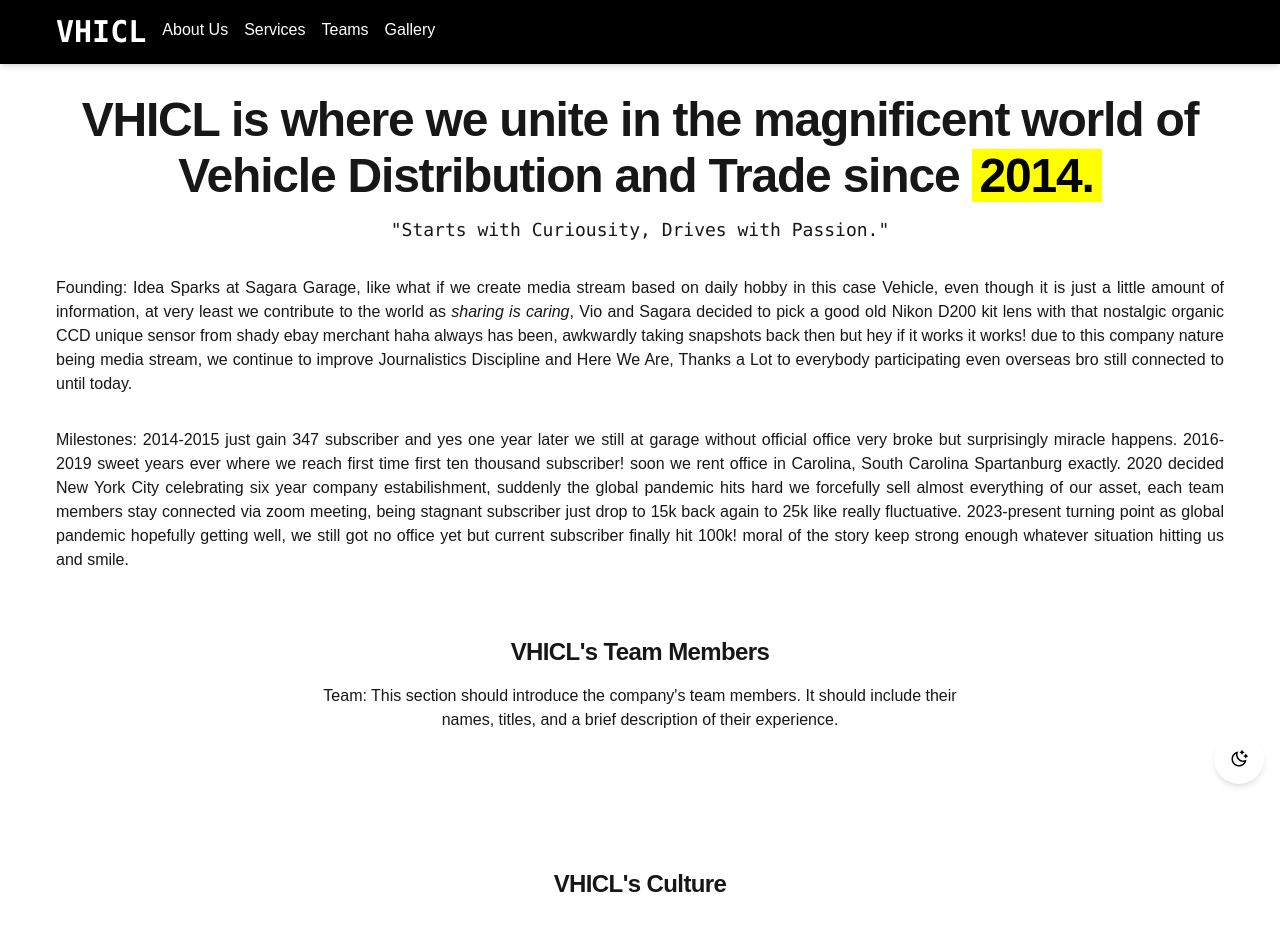
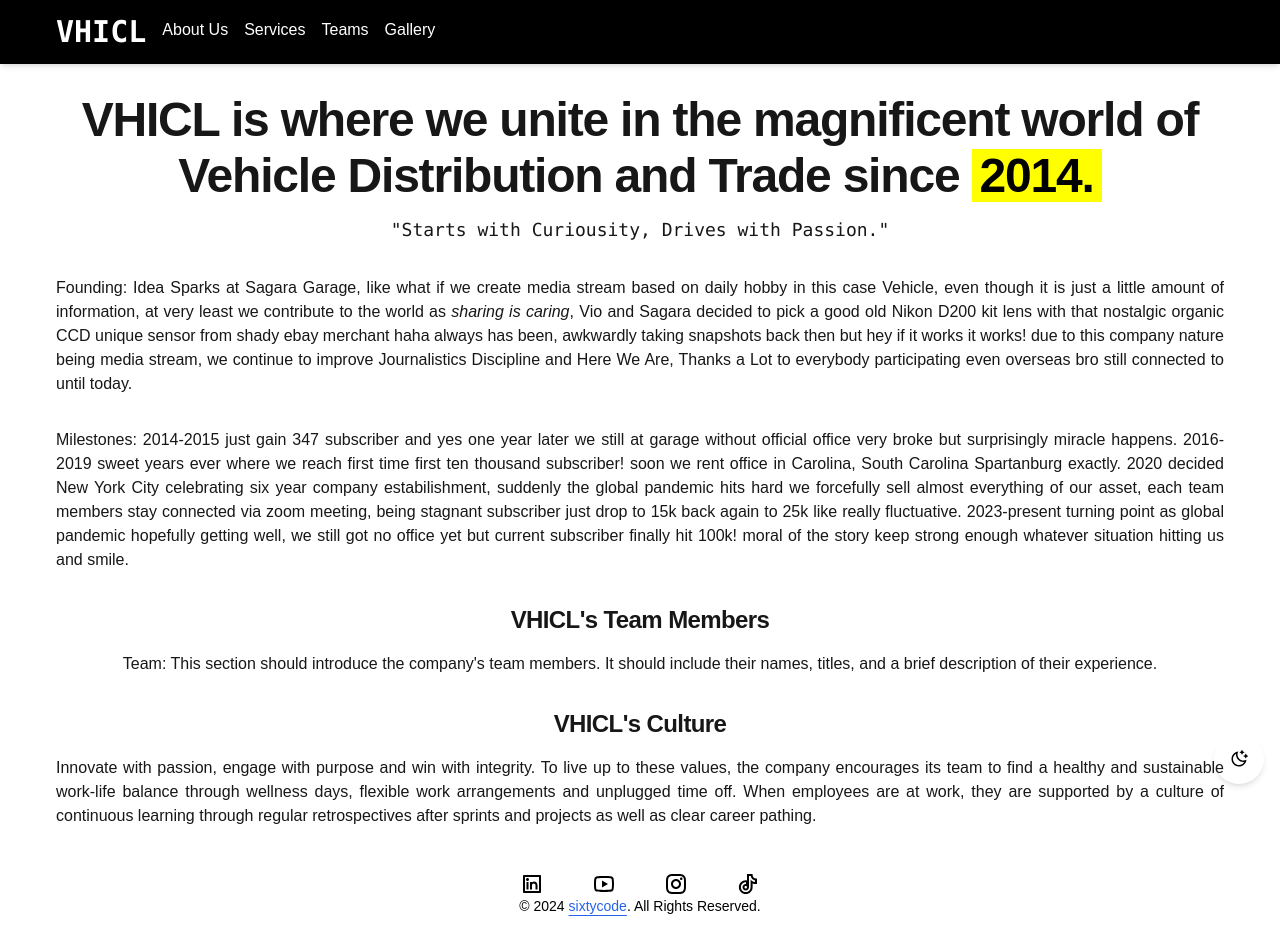
Before and after one commit to sixtycode/profilr, a Next.js app: page /about in a window 1280 px wide. Shown: the top 935 px of the page. Built offline with nearby package versions, Linux system fonts and the light colour scheme.

Commit message:
refactor: reduce load

```diff
--- a/src/app/about/page.tsx
+++ b/src/app/about/page.tsx
@@ -48,22 +48,18 @@ export default function About() {
             finally hit 100k! moral of the story keep strong enough whatever
             situation hitting us and smile.
           </p>
-          <div className="py-8 px-4 mx-auto max-w-screen-xl lg:py-16 lg:px-6 ">
-            <div className="mx-auto max-w-screen-sm text-center mb-8 lg:mb-16">
-              <p className="mb-4 text-2xl tracking-tight font-extrabold">
-                VHICL&apos;s Team Members
-              </p>
-              <h1>
-                Team: This section should introduce the company&apos;s team
-                members. It should include their names, titles, and a brief
-                description of their experience.
-              </h1>
-            </div>
-          </div>
-          <p className="mt-2 mb-6 text-2xl tracking-tight font-extrabold">
+          <p className="mt-8 mb-4 text-2xl tracking-tight font-extrabold">
+            VHICL&apos;s Team Members
+          </p>
+          <h1>
+            Team: This section should introduce the company&apos;s team members.
+            It should include their names, titles, and a brief description of
+            their experience.
+          </h1>
+          <p className="mt-8 mb-4 text-2xl tracking-tight font-extrabold">
             VHICL&apos;s Culture
           </p>
-          <p className="text-left my-8 px-10 text-justify">
+          <p className="text-left px-10 text-justify">
             Innovate with passion, engage with purpose and win with integrity.
             To live up to these values, the company encourages its team to find
             a healthy and sustainable work-life balance through wellness days,
```
